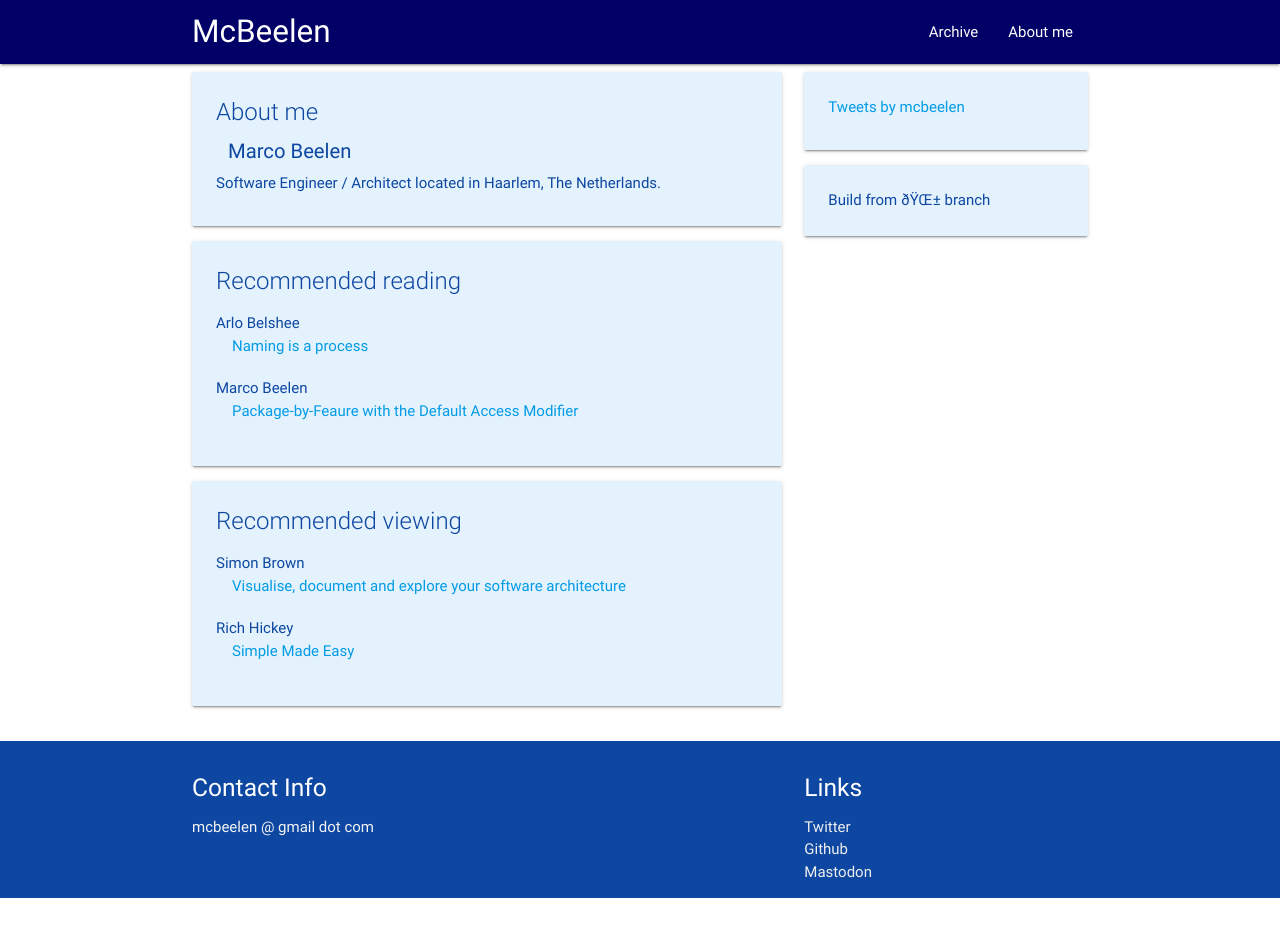
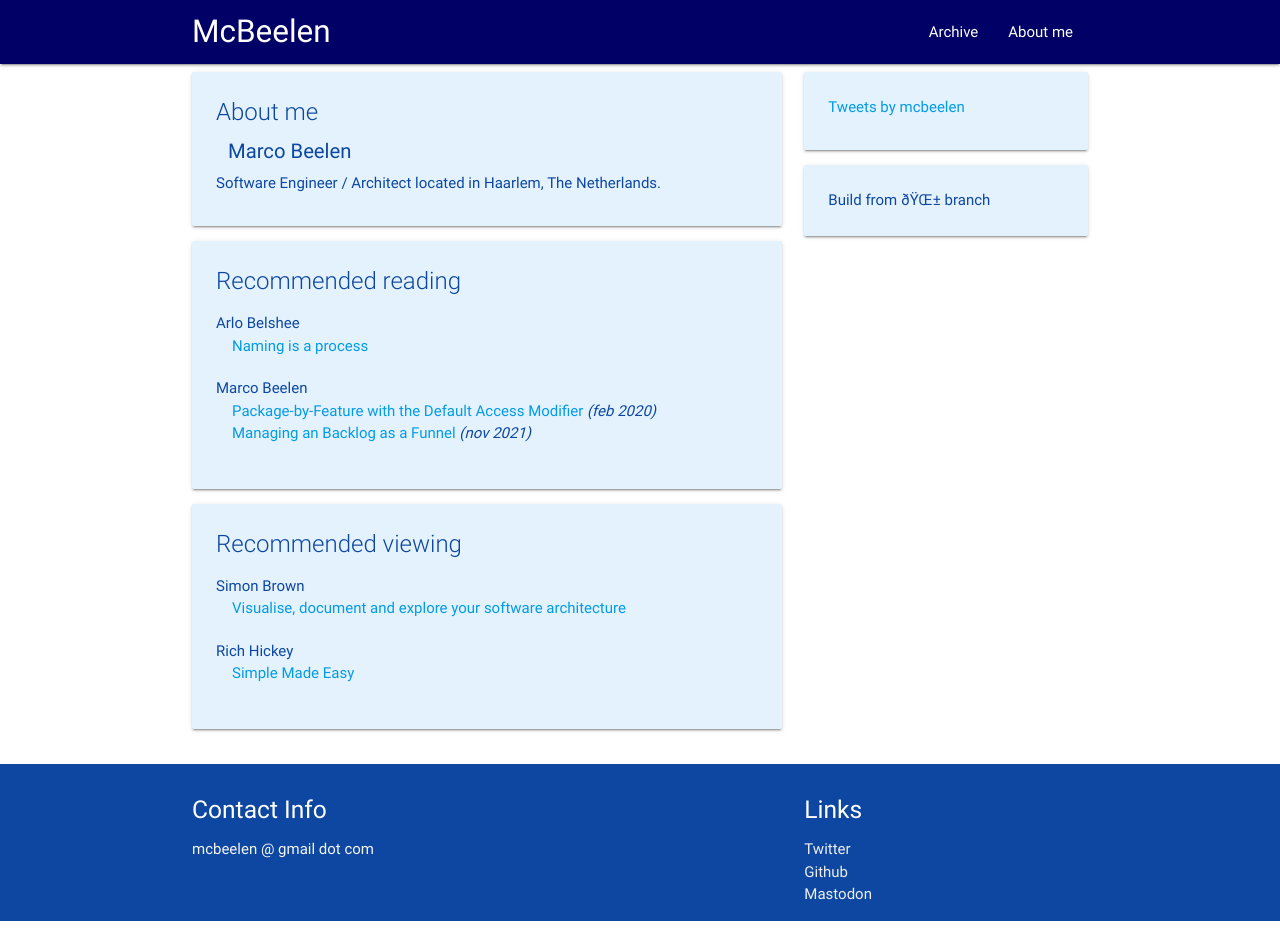
Before and after one commit to mcbeelen/mcbeelen.github.io, a Jekyll site: the page built from index.html, in a window 1280 px wide. Built offline with Jekyll 4.4.1, drawn with Linux system fonts in a browser that asks for light colours; comment, search, counter and statistics services are not loaded; before the commit the page ends 918 px from its top, so only the background shows below that.

Commit message:
Added link to Managing a Backlog as a Funnel

```diff
--- a/index.html
+++ b/index.html
@@ -26,7 +26,8 @@ title: Homepage
                     </dd>
                     <dt>Marco Beelen</dt>
                     <dd>
-                        <a href="/2020/02/20/package-by-feature.html">Package-by-Feaure with the Default Access Modifier</a><br />
+                        <a href="/2020/02/20/package-by-feature.html">Package-by-Feature with the Default Access Modifier</a> <em>(feb 2020)</em><br />
+                        <a href="/2021/11/16/funneling-an-agile-backlog.html">Managing an Backlog as a Funnel</a> <em>(nov 2021)</em><br />
                     </dd>
                 </dl>
             </div>
```
